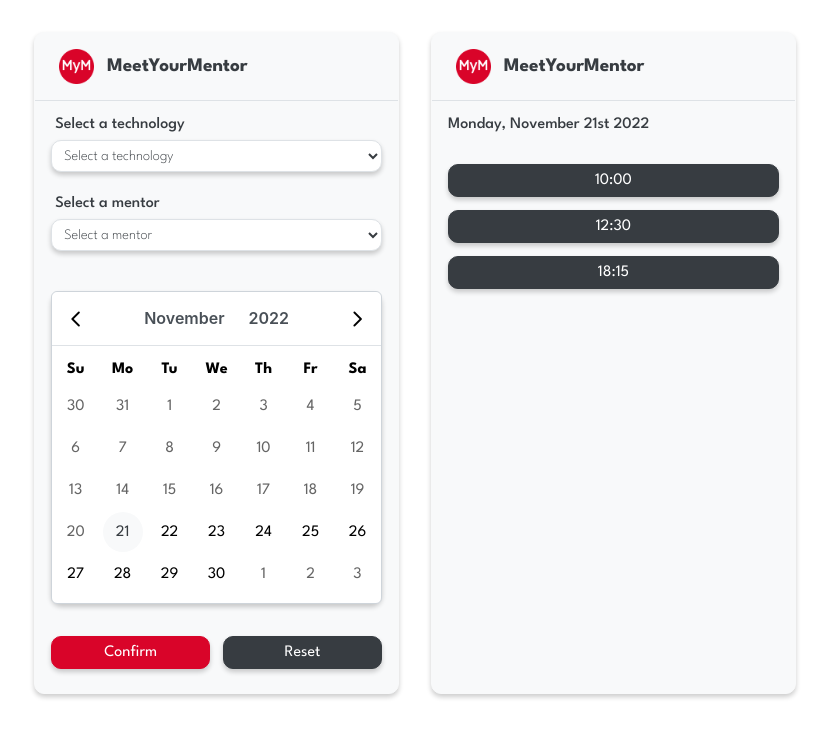
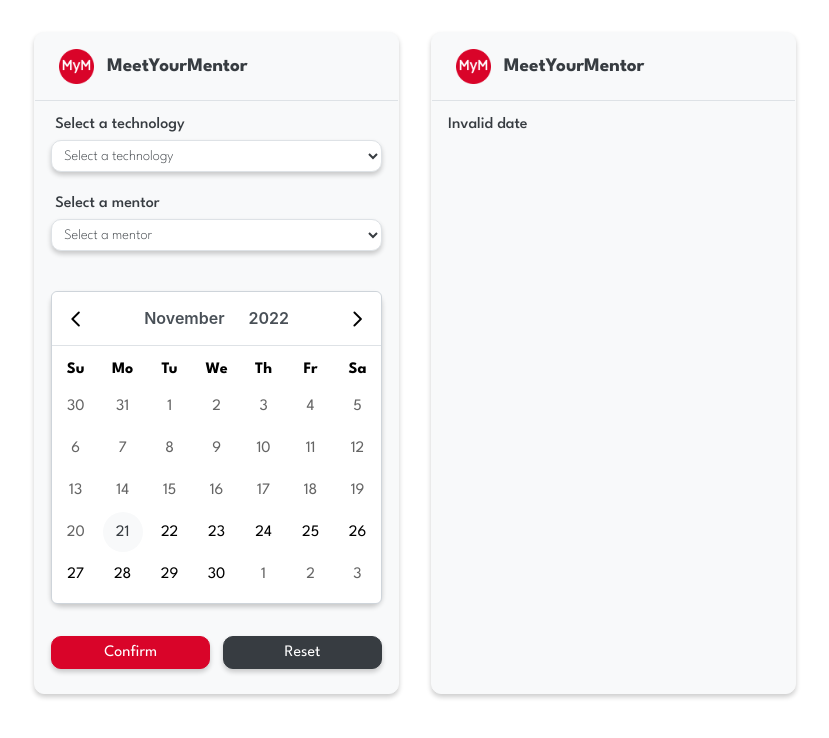
Before and after one commit to SaadiaELF/MeetYourBuddy, a React (Create React App) app: page / in a window 1280 px wide. Shown: the top 738 px of the page, without its empty margins (225-1054 px from the left). Built offline with nearby package versions, Linux system fonts and the light colour scheme.

Commit message:
Delete static html

```diff
--- a/src/App.js
+++ b/src/App.js
@@ -4,7 +4,6 @@ import Card from "./components/Card/Card";
 import Dropdown from "./components/Dropdown/Dropdown";
 import Button from "./components/Button/Button";
 import TimeList from "./components/TimeList/TimeList";
-import moment from "moment";
 import mentorsData from "./data/mentors";
 import { Calendar } from "primereact/calendar";
 import "primereact/resources/themes/lara-light-indigo/theme.css";
@@ -17,8 +16,8 @@ function App() {
   const [mentors, setMentors] = useState(mentorsData);
   const [mentor, setMentor] = useState(mentorsData[0]);
   const [dates, setDates] = useState([new Date()]);
-  const [date, setDate] = useState(moment(new Date()).format("MM/DD/YYYY"));
-  const [time, setTime] = useState(["10:00", "12:30", "18:15"]);
+  const [date, setDate] = useState("");
+  const [time, setTime] = useState([]);
 
   // Handle technologies dropdown select
   function handleTechnologiesChange(e) {
```
